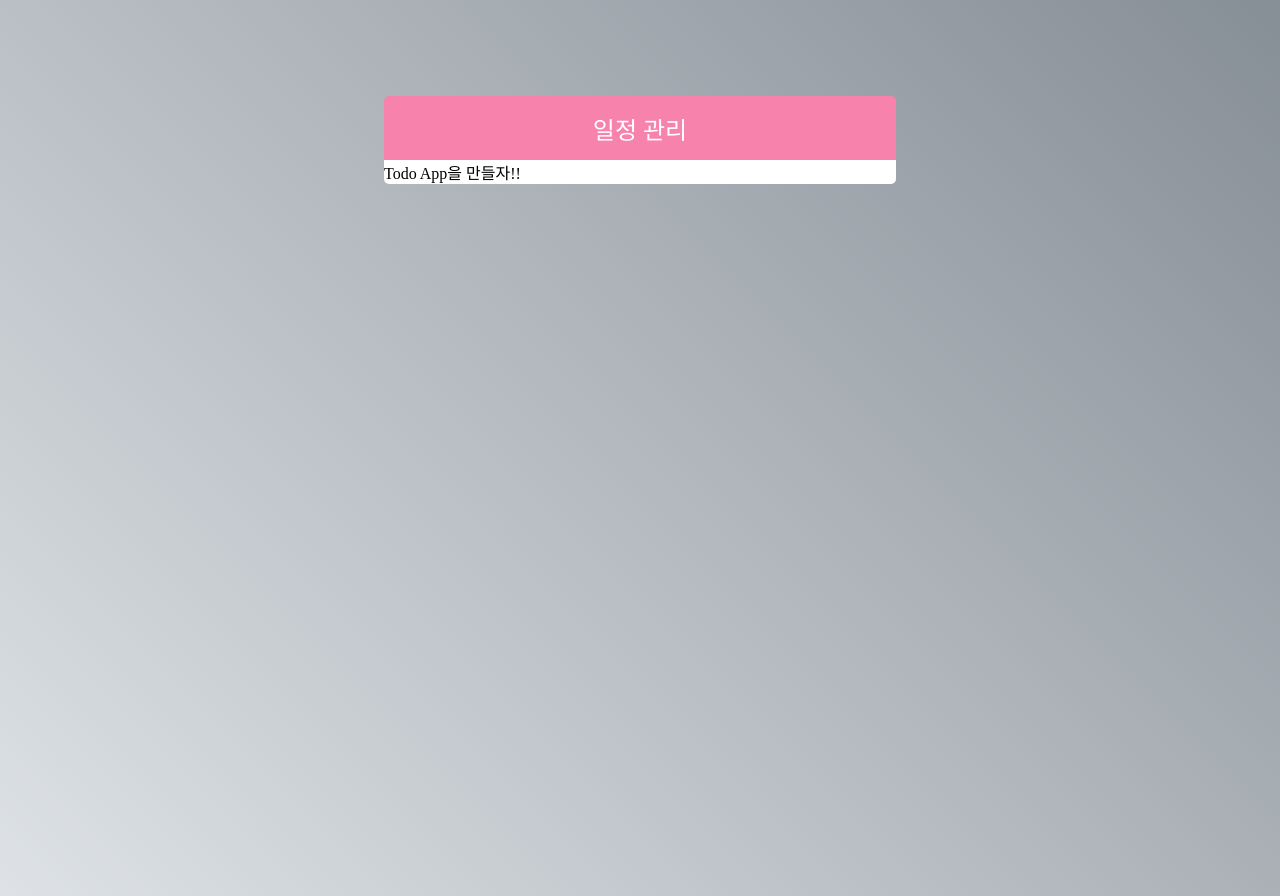
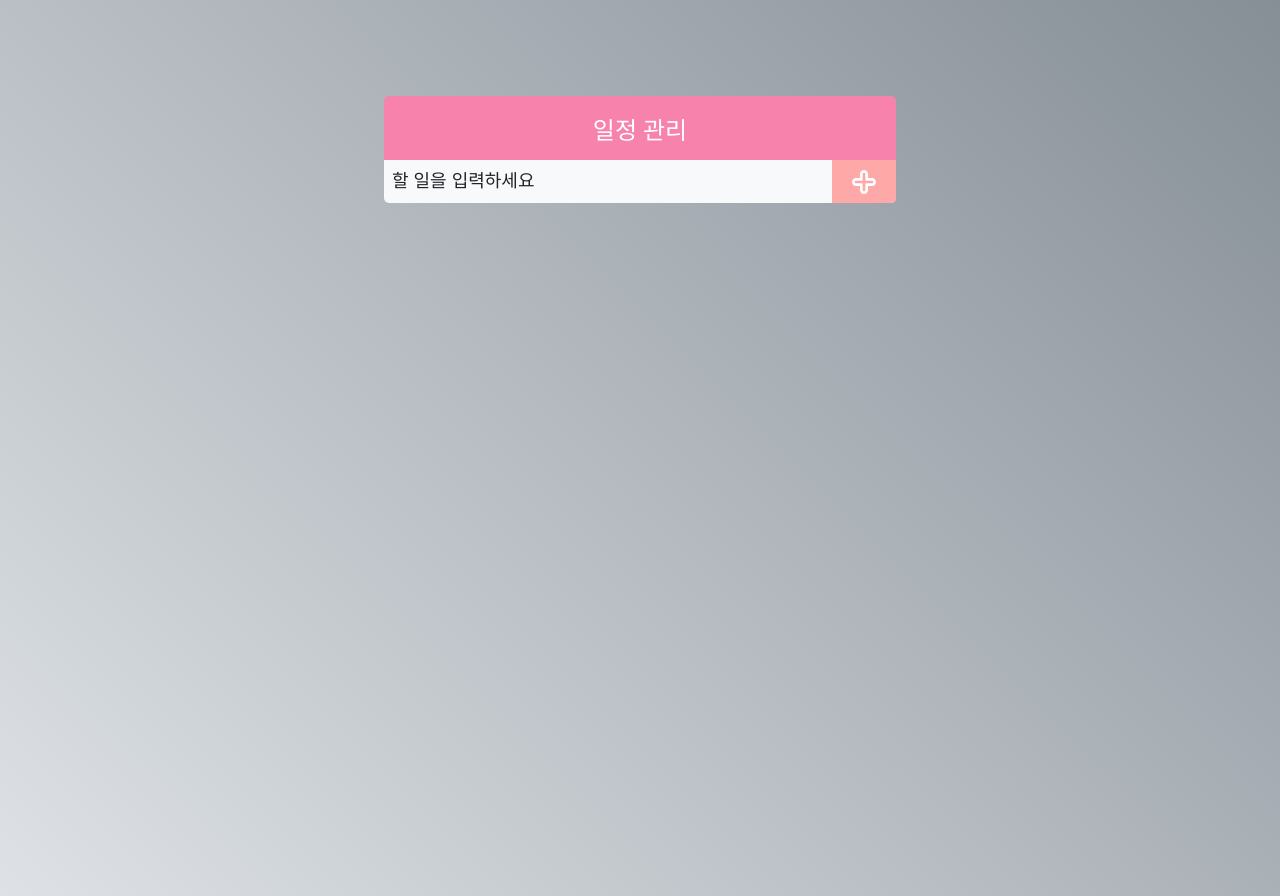
Before and after one commit to jjunnnys/todo-app, a React (Create React App) app: page / in a window 1280 px wide. Built offline with nearby package versions, Linux system fonts and the light colour scheme.

Commit message:
Add initial TodoInsert

```diff
--- a/package.json
+++ b/package.json
@@ -9,6 +9,7 @@
     "node-sass": "4.14.1",
     "react": "^16.13.1",
     "react-dom": "^16.13.1",
+    "react-icons": "3.10.0",
     "react-scripts": "3.4.1"
   },
   "scripts": {
--- a/src/App.js
+++ b/src/App.js
@@ -1,8 +1,13 @@
 import React from 'react';
 import TodoTemplate from './components/TodoTemplate';
+import TodoInsert from './components/TodoInsert';
 
 function App() {
-  return <TodoTemplate>Todo App을 만들자!!</TodoTemplate>;
+  return (
+    <TodoTemplate>
+      <TodoInsert />
+    </TodoTemplate>
+  );
 }
 
 export default App;
--- /dev/null
+++ b/src/components/TodoInsert.js
@@ -0,0 +1,16 @@
+import React from 'react';
+import { TiPlusOutline } from 'react-icons/ti';
+import './TodoInsert.scss';
+
+const TodoInsert = () => {
+  return (
+    <form action="" className="TodoInsert">
+      <input type="text" placeholder="할 일을 입력하세요" />
+      <button type="submit">
+        <TiPlusOutline />
+      </button>
+    </form>
+  );
+};
+
+export default TodoInsert;
--- /dev/null
+++ b/src/components/TodoInsert.scss
@@ -0,0 +1,40 @@
+.TodoInsert {
+  display: flex;
+  background: #f8f9fa;
+  input {
+    background: none;
+    outline: none;
+    border: none;
+    padding: 0.5rem;
+    font-size: 1.125rem;
+    line-height: 1.5;
+    color: #212529;
+    &::placeholder {
+      color: #212529;
+    }
+
+    // 버튼을 제외한 영역을 모두 차지하기
+    flex: 1;
+  }
+
+  button {
+    background: none;
+    outline: none;
+    border: none;
+    border-radius: 0;
+    background: #ffa8a8;
+    color: #fff;
+    padding: 0 1rem;
+    font-size: 2rem;
+
+    display: flex;
+    align-items: center;
+
+    cursor: pointer;
+    transition: background 0.2s ease-in;
+
+    &:hover {
+      background: #f06595;
+    }
+  }
+}
```
Also changed, not shown: 1 other file (tests, documents, lock files or other folders).
